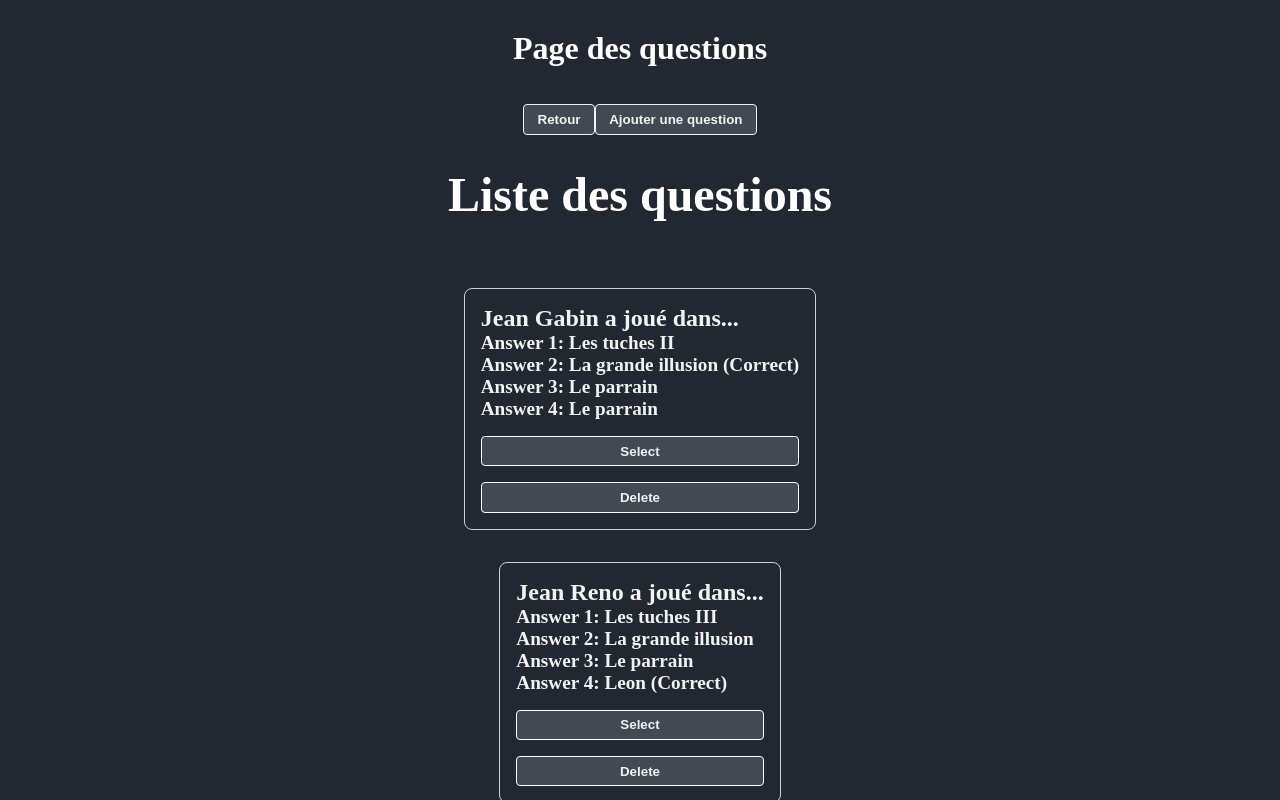
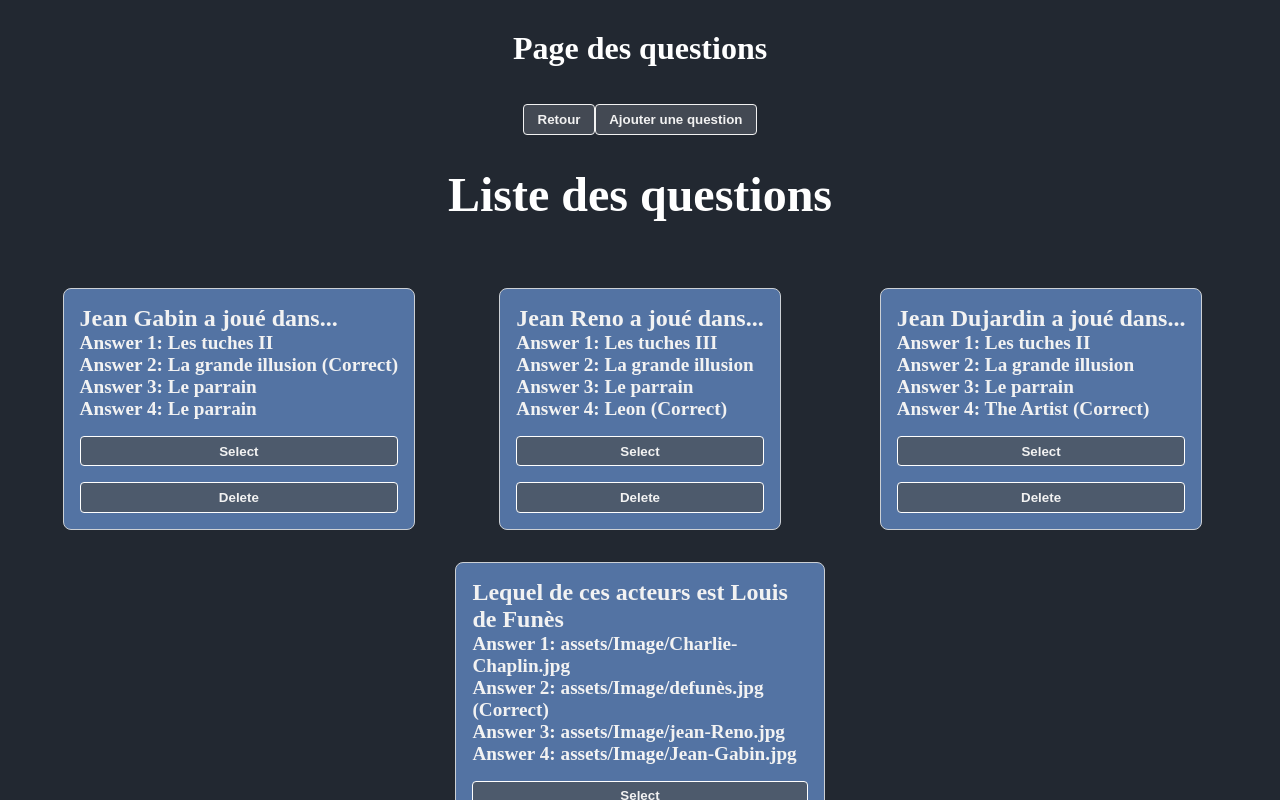
Before and after one commit to 2019-2020-ps6/2022-2023-ps6-les-gourmets, an Angular app in the folder front-end/: page /ListeQuestionPage in a window 1280 px wide. Shown: the top 800 px of the page. Built offline with nearby package versions, Linux system fonts and the light colour scheme.

Commit message:
scss questions #18

```diff
--- a/front-end/src/app/Components/Questions/ListeQuestion/ListeQuestion.component.scss
+++ b/front-end/src/app/Components/Questions/ListeQuestion/ListeQuestion.component.scss
@@ -10,11 +10,12 @@ h1{
 
 div{
   display: flex;
-  flex-direction: column;
+  flex-direction: row;
+  flex-flow: wrap;
   align-items: center;
   justify-content: center;
   height: 100%;
-  width: 500px;
+  width: vw;
 
 }
 
--- a/front-end/src/app/Components/Questions/ListeQuestionPage/ListeQuestionPage.component.scss
+++ b/front-end/src/app/Components/Questions/ListeQuestionPage/ListeQuestionPage.component.scss
@@ -18,6 +18,7 @@ h1 {
 app-ListeQuestion {
     display: flex;
     flex-direction: column;
+
     align-items: center;
     justify-content: center;
 }
@@ -25,6 +26,7 @@ app-ListeQuestion {
 div {
     display: flex;
     flex-direction: row;
+    flex-flow: wrap;
     align-items: center;
     justify-content: center;
     height: 100%;
--- a/front-end/src/app/Components/Questions/Question/Question.component.scss
+++ b/front-end/src/app/Components/Questions/Question/Question.component.scss
@@ -5,7 +5,7 @@ $card-border-color: #ccd0d5;
 $card-hover-shadow: 0 6px 10px rgba(0, 0, 0, 0.08), 0 0 6px rgba(0, 0, 0, 0.05);
 
 .card {
-  background: #222831;
+  background: #5373a3;
   border-radius: 8px;
   display: flex;
   flex-direction: column;
--- a/front-end/src/app/Components/Users/UserProfilePage/UserProfilePage.component.html
+++ b/front-end/src/app/Components/Users/UserProfilePage/UserProfilePage.component.html
@@ -1,4 +1,4 @@
-<h1>Page de l'Utilsateur</h1>
+<h1>Page de l'utilsateur</h1>
 <div>
     <button [routerLink]="['/ListeUserPage']" >Retour</button>
     <button [routerLink]="['/UserStatsPage']" >Stats</button>
@@ -18,7 +18,7 @@
 
 <div >
     <span>
-        <h2> Quizs de l'utilisateur : </h2>
+        <h2> Quiz de l'utilisateur : </h2>
 
         <button [routerLink]="['/ListeQuizAdable']">Ajouter</button>
 
```
